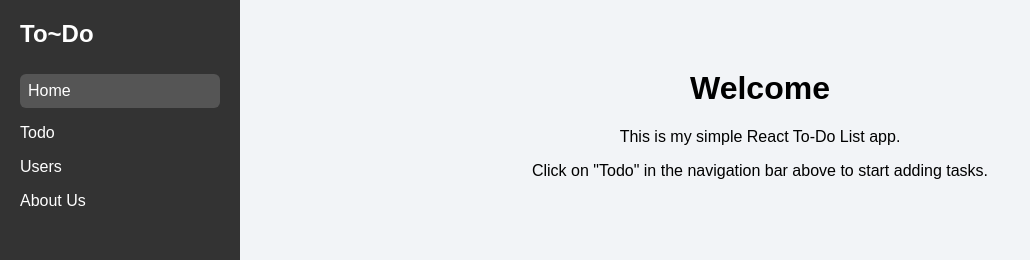
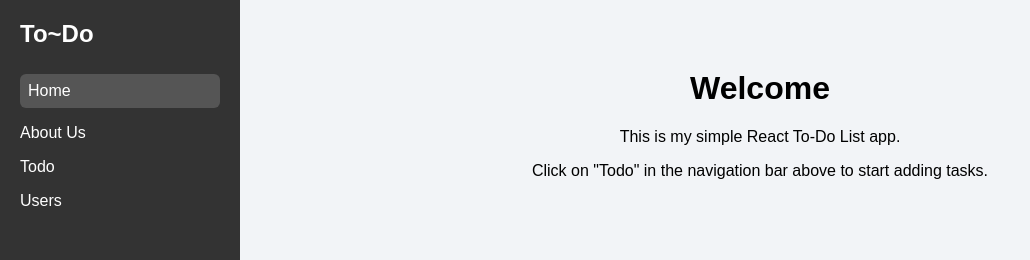
Before and after one commit to itsarpit01/todo, a React (Vite) app in the folder todo-list/: page / in a window 1280 px wide. Shown: the top 260 px of the page, without its empty margins (0-1030 px from the left). Built offline with nearby package versions, Linux system fonts and the light colour scheme.

Commit message:
Reorder sidebar navigation links to Home, About Us, Todo, Users

```diff
--- a/todo-list/src/pages/Navbar.jsx
+++ b/todo-list/src/pages/Navbar.jsx
@@ -5,9 +5,9 @@ export default function Navbar() {
     <div className="sidebar">
       <h2 className="sidebar-title">To~Do</h2>
       <NavLink to="/">Home</NavLink>
+      <NavLink to="/about">About Us</NavLink>
       <NavLink to="/todo">Todo</NavLink>
       <NavLink to="/users">Users</NavLink>
-      <NavLink to="/about">About Us</NavLink>
     </div>
   );
 }
```
